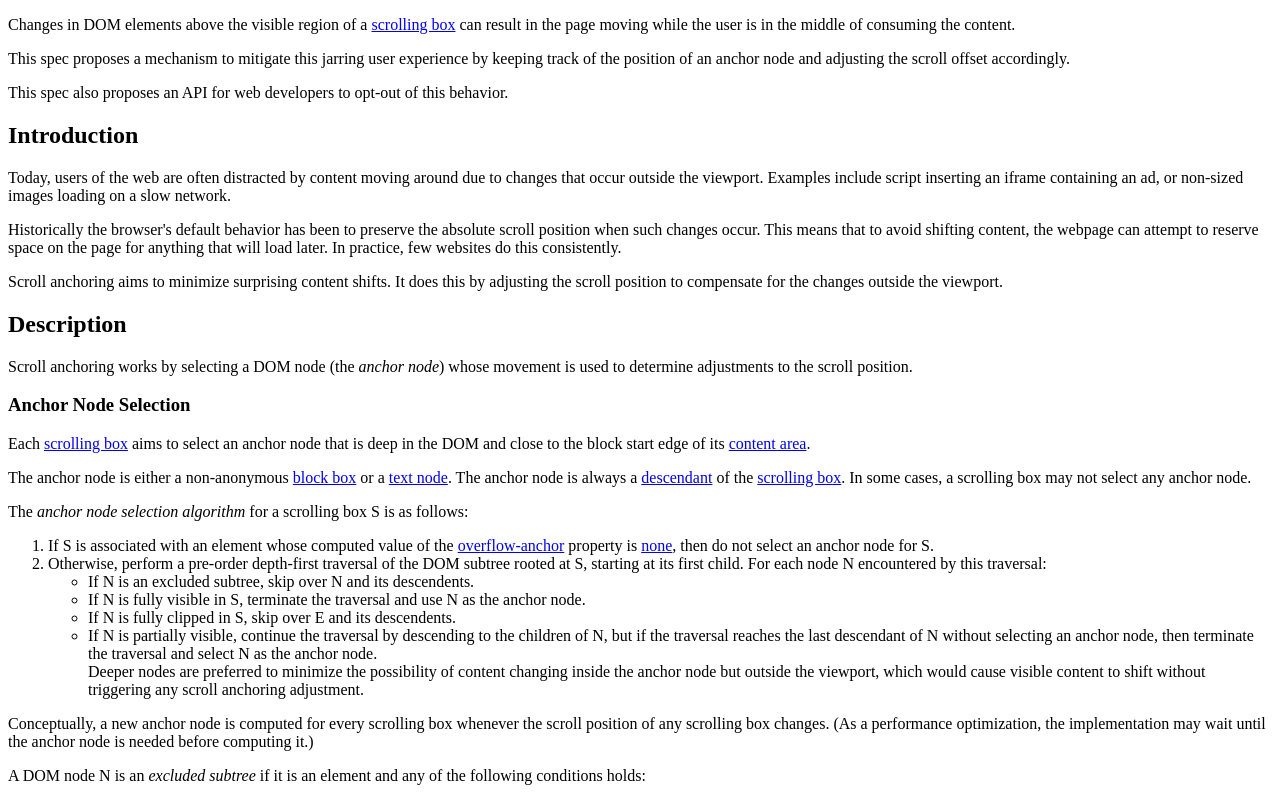
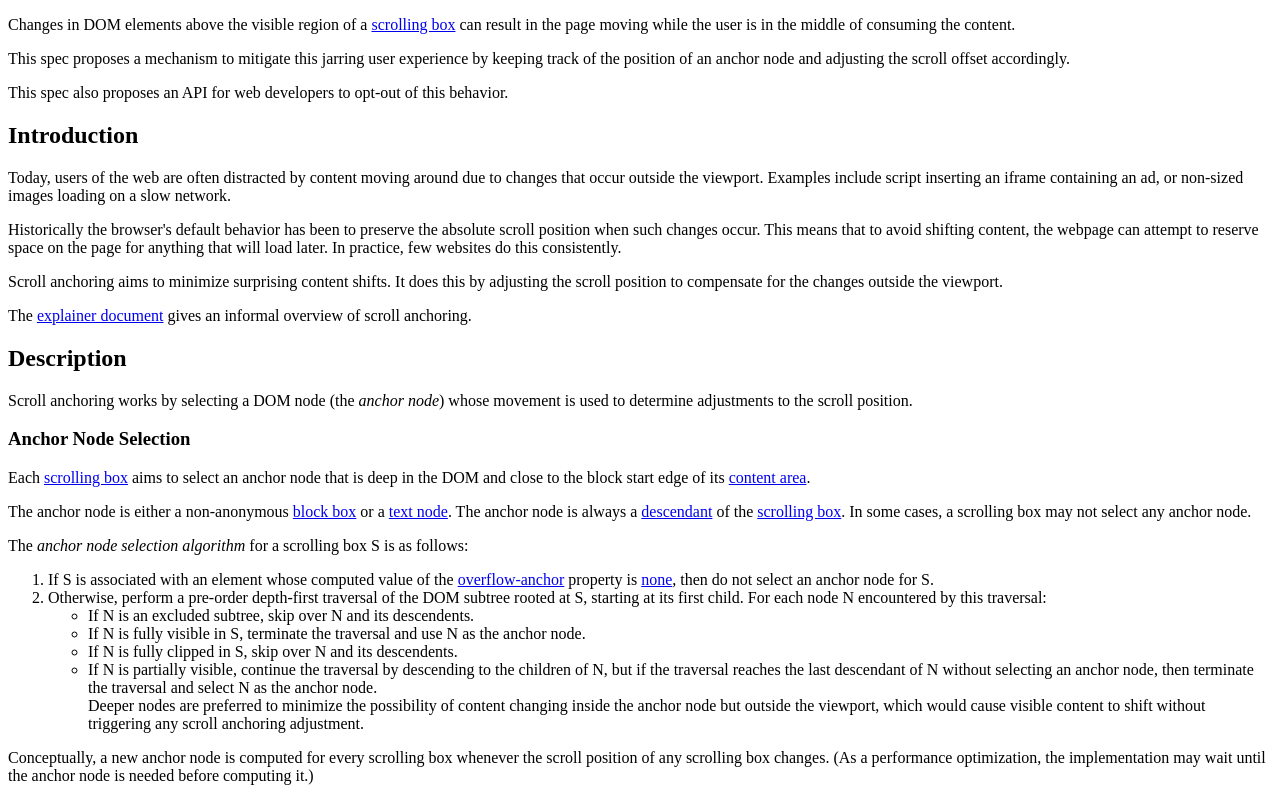
Before and after one commit to WICG/ScrollAnchoring, a plain HTML site: page spec.html in a window 1280 px wide. Shown: the top 798 px of the page. Drawn offline with Linux system fonts and the light colour scheme.

Commit message:
Add explainer link, and fix typo.

```diff
--- a/spec.html
+++ b/spec.html
@@ -70,6 +70,10 @@
         adjusting the scroll position to compensate for the changes outside the
         viewport.
       </p>
+      <p>
+        The <a href="https://github.com/skobes/ScrollAnchoring/blob/master/explainer.md">explainer
+        document</a> gives an informal overview of scroll anchoring.
+      </p>
     </section>
     <section dfn-for="ScrollAnchoring">
       <h2>Description</h2>
@@ -114,7 +118,7 @@
                 </li>
                 <li>
                   If N is <a id="ref-for-fully-clipped-1">fully clipped</a> in S,
-                  skip over E and its descendents.
+                  skip over N and its descendents.
                 </li>
                 <li>
                   If N is <a id="ref-for-partially-visible-1">partially visible</a>, continue
```
